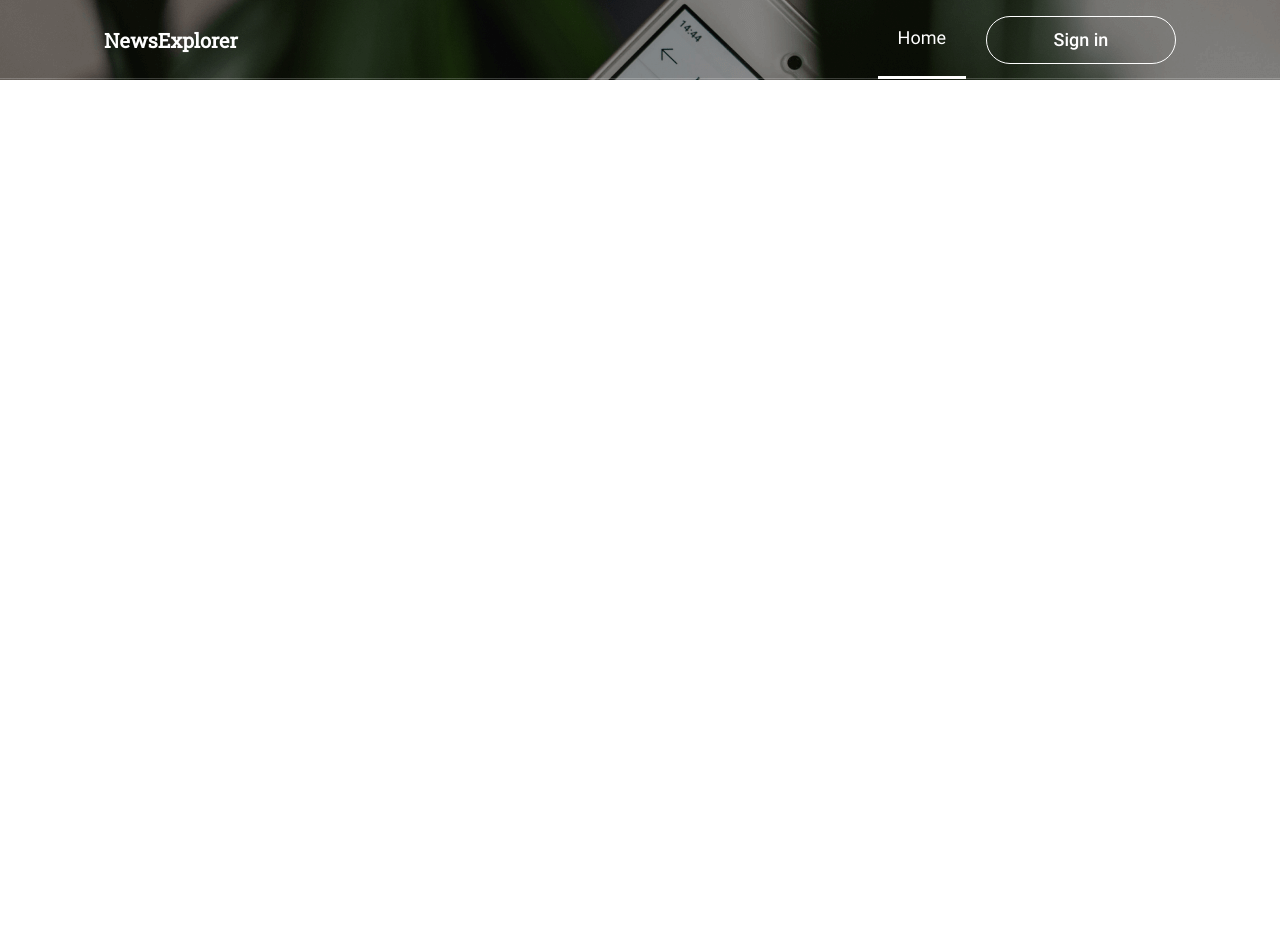
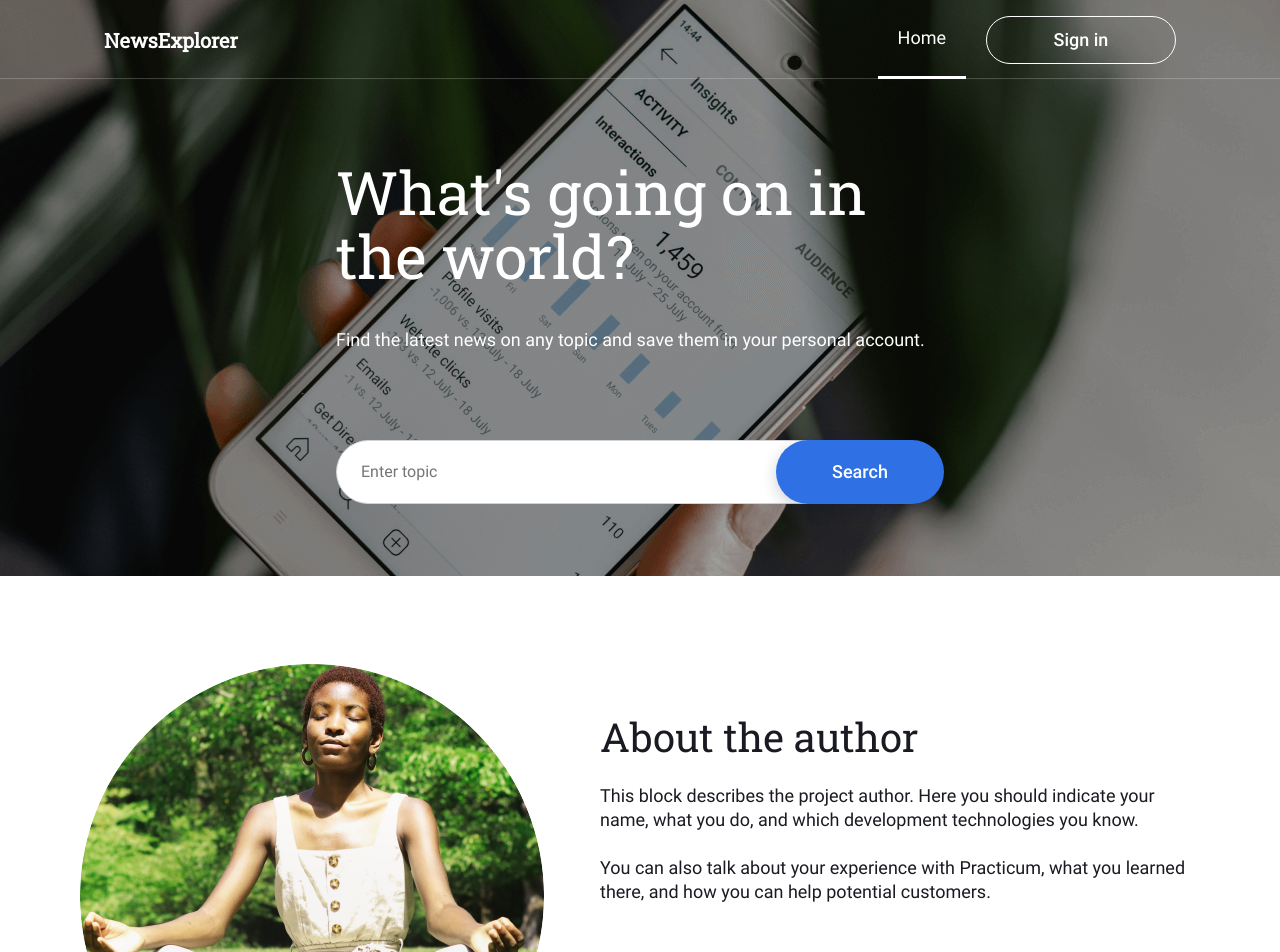
Before and after one commit to meidankaye/news-explorer-frontend, a React (Create React App) app: page / in a window 1280 px wide. Shown: the top 952 px of the page. Before the commit the page ends 800 px from the top, so only its background shows below. Built offline with nearby package versions, Linux system fonts and the light colour scheme.

Commit message:
feat: main and about

```diff
--- a/src/components/About/About.css
+++ b/src/components/About/About.css
@@ -0,0 +1,32 @@
+.about {
+  display: flex;
+  color: #1a1b22;
+  padding: 80px;
+}
+
+.about__image {
+  border-radius: 100%;
+  object-fit: cover;
+  object-position: center;
+}
+
+.about__content {
+  padding: 50px 0 0 56px;
+  max-width: 600px;
+}
+
+.about__title {
+  font-family: "Roboto-slab", sans-serif;
+  font-weight: 400;
+  font-size: 40px;
+  line-height: 46px;
+  margin: 0;
+}
+
+.about__text {
+  font-family: "Roboto", sans-serif;
+  font-weight: 400;
+  font-size: 18px;
+  line-height: 24px;
+  margin: 24px 0 0;
+}
--- a/src/components/About/About.js
+++ b/src/components/About/About.js
@@ -0,0 +1,23 @@
+import "./About.css";
+import myImage from "../../images/placeholder.png";
+
+function About() {
+  return (
+    <section className="about">
+      <img className="about__image" src={myImage} alt="Meidan Kaye" />
+      <article className="about__content">
+        <h2 className="about__title">About the author</h2>
+        <p className="about__text">
+          This block describes the project author. Here you should indicate your
+          name, what you do, and which development technologies you know.
+        </p>
+        <p className="about__text">
+          You can also talk about your experience with Practicum, what you
+          learned there, and how you can help potential customers.
+        </p>
+      </article>
+    </section>
+  );
+}
+
+export default About;
--- a/src/components/Main/Main.css
+++ b/src/components/Main/Main.css
@@ -0,0 +1,25 @@
+.main {
+  width: 100%;
+  color: #fff;
+  max-width: 1440px;
+}
+
+.main__content {
+  margin: 80px auto;
+  max-width: 608px;
+}
+
+.main__title {
+  font-family: "Roboto-slab", sans-serif;
+  font-weight: 400;
+  font-size: 60px;
+  line-height: 64px;
+}
+
+.main__subtitle {
+  font-family: "Roboto", sans-serif;
+  font-weight: 400;
+  font-size: 18px;
+  line-height: 24px;
+  margin: 32px 0 88px;
+}
--- a/src/components/Main/Main.js
+++ b/src/components/Main/Main.js
@@ -1,7 +1,21 @@
 import "./Main.css";
+import SearchForm from "../SearchForm/SearchForm";
+import About from "../About/About";
 
 function Main() {
-
+  return (
+    <section className="main">
+      <div className="main__content">
+        <h1 className="main__title">What's going on in the world?</h1>
+        <p className="main__subtitle">
+          Find the latest news on any topic and save them in your personal
+          account.
+        </p>
+        <SearchForm />
+      </div>
+      <About />
+    </section>
+  );
 }
 
 export default Main;
--- a/src/components/SearchForm/SearchForm.css
+++ b/src/components/SearchForm/SearchForm.css
@@ -0,0 +1,39 @@
+.search-form {
+  display: flex;
+  border-radius: 100px;
+  width: 100%;
+  height: 64px;
+  position: relative;
+}
+
+.search-form__input {
+  font-family: "Roboto", sans-serif;
+  padding-left: 24px;
+  background: #ffffff;
+  font-weight: 400;
+  font-size: 16px;
+  line-height: 22px;
+  border: 1px solid #d1d2d6;
+  border-radius: 100px;
+  outline: none;
+  width: 85%;
+  backdrop-filter: blur(8px);
+}
+
+.search-form__button {
+  font-family: "Roboto", sans-serif;
+  font-weight: 500;
+  font-size: 18px;
+  line-height: 24px;
+  color: #ffffff;
+  background: #2f71e5;
+  box-shadow: 0px 5px 15px rgba(14, 26, 57, 0.2);
+  border-radius: 100px;
+  width: 168px;
+  position: absolute;
+  height: 100%;
+  border: none;
+  top: 0;
+  right: 0;
+  cursor: pointer;
+}
--- a/src/components/SearchForm/SearchForm.js
+++ b/src/components/SearchForm/SearchForm.js
@@ -0,0 +1,18 @@
+import "./SearchForm.css";
+
+function SearchForm() {
+  return (
+    <form className="search-form">
+      <input
+        className="search-form__input"
+        type="text"
+        placeholder="Enter topic"
+      ></input>
+      <button className="search-form__button" type="submit">
+        Search
+      </button>
+    </form>
+  );
+}
+
+export default SearchForm;
```
Also changed, not shown: src/images/placeholder.png (added).
